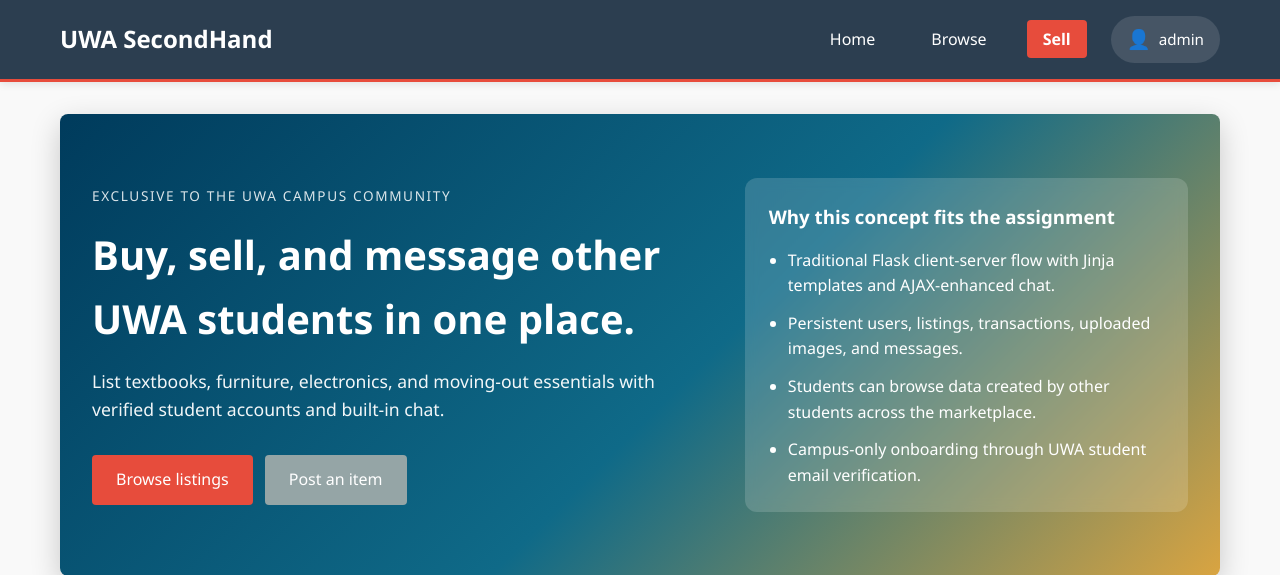
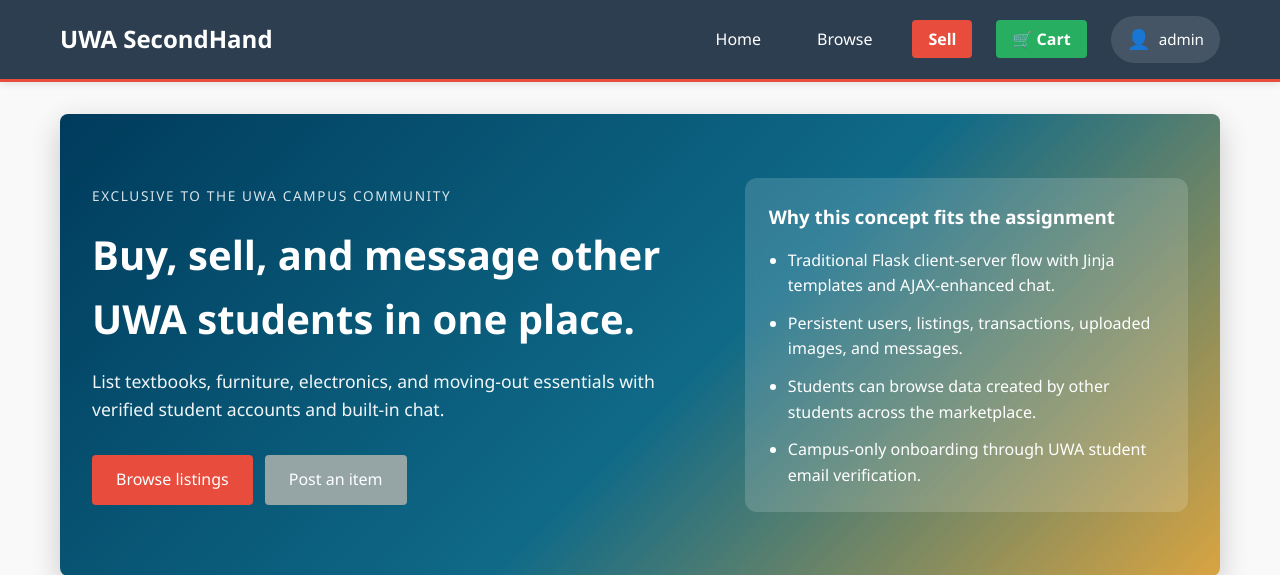
Before and after one commit to Solarch1022/CITS-5505-GroupProject, a Flask app: page / in a window 1280 px wide. Shown: the top 575 px of the page. Run offline with Flask 3, Linux system fonts and the light colour scheme; a user stored in the database is signed in; some libraries are stand-ins or nearby versions.

Commit message:
feat: provide add to cart button

```diff
--- a/src/app.py
+++ b/src/app.py
@@ -13,7 +13,7 @@ from werkzeug.utils import secure_filename
 sys.path.insert(0, os.path.dirname(__file__))
 
 from config import config
-from models import Conversation, Item, ItemImage, Message, PaymentMethod, Transaction, User, Wallet, WalletEntry, db
+from models import Conversation, Item, ItemImage, Message, PaymentMethod, Transaction, User, Wallet, WalletEntry, CartItem, db
 
 
 ITEM_CATEGORIES = ['Electronics', 'Furniture', 'Clothing', 'Books', 'Sports', 'Other']
@@ -1107,6 +1107,11 @@ def create_app(config_name='development'):
             total=len(items),
         )
 
+    @app.route('/cart')
+    @login_required
+    def cart_page():
+        return render_template('cart.html')
+
     @app.route('/login', methods=['GET', 'POST'])
     @csrf_protect
     def login_page():
@@ -1760,6 +1765,166 @@ def create_app(config_name='development'):
             },
         }), 200
 
+    @app.route('/api/cart', methods=['GET'])
+    @login_required
+    def api_get_cart():
+        cart_items = CartItem.query.filter_by(user_id=current_user.id).all()
+        items = []
+        total_price = 0.0
+        for cart_item in cart_items:
+            item = cart_item.item
+            if item.is_sold or item.is_draft:
+                continue
+            item_total = round_money(item.price * cart_item.quantity)
+            total_price = round_money(total_price + item_total)
+            items.append({
+                'cart_item_id': cart_item.id,
+                'item': serialize_item(item),
+                'quantity': cart_item.quantity,
+                'item_total': item_total,
+            })
+        return jsonify({
+            'success': True,
+            'cart': {
+                'items': items,
+                'total_items': len(items),
+                'total_price': total_price,
+            }
+        }), 200
+
+    @app.route('/api/cart/add', methods=['POST'])
+    @login_required
+    def api_add_to_cart():
+        data = request.get_json() or {}
+        item_id = data.get('item_id')
+        quantity = int(data.get('quantity', 1))
+
+        if not item_id or quantity < 1:
+            return jsonify({'success': False, 'error': 'Invalid item or quantity'}), 400
+
+        item = get_item_or_none(item_id)
+        if not item or item.is_sold or item.is_draft:
+            return jsonify({'success': False, 'error': 'Item not available'}), 404
+
+        if quantity > item.quantity:
+            return jsonify({'success': False, 'error': f'Only {item.quantity} units available'}), 400
+
+        cart_item = CartItem.query.filter_by(user_id=current_user.id, item_id=item_id).first()
+        if cart_item:
+            cart_item.quantity += quantity
+        else:
+            cart_item = CartItem(user_id=current_user.id, item_id=item_id, quantity=quantity)
+            db.session.add(cart_item)
+
+        db.session.commit()
+        return jsonify({
+            'success': True,
+            'message': 'Item added to cart',
+            'cart_item': {
+                'id': cart_item.id,
+                'item_id': item_id,
+                'quantity': cart_item.quantity,
+            }
+        }), 201
+
+    @app.route('/api/cart/items/<int:item_id>', methods=['PATCH'])
+    @login_required
+    def api_update_cart_item(item_id):
+        data = request.get_json() or {}
+        quantity = int(data.get('quantity', 1))
+
+        if quantity < 1:
+            return jsonify({'success': False, 'error': 'Quantity must be at least 1'}), 400
+
+        item = get_item_or_none(item_id)
+        if not item or item.is_sold or item.is_draft:
+            return jsonify({'success': False, 'error': 'Item not available'}), 404
+
+        if quantity > item.quantity:
+            return jsonify({'success': False, 'error': f'Only {item.quantity} units available'}), 400
+
+        cart_item = CartItem.query.filter_by(user_id=current_user.id, item_id=item_id).first()
+        if not cart_item:
+            return jsonify({'success': False, 'error': 'Item not in cart'}), 404
+
+        cart_item.quantity = quantity
+        db.session.commit()
+        return jsonify({
+            'success': True,
+            'message': 'Cart item updated',
+            'cart_item': {
+                'id': cart_item.id,
+                'item_id': item_id,
+                'quantity': cart_item.quantity,
+            }
+        }), 200
+
+    @app.route('/api/cart/items/<int:item_id>', methods=['DELETE'])
+    @login_required
+    def api_remove_from_cart(item_id):
+        cart_item = CartItem.query.filter_by(user_id=current_user.id, item_id=item_id).first()
+        if not cart_item:
+            return jsonify({'success': False, 'error': 'Item not in cart'}), 404
+
+        db.session.delete(cart_item)
+        db.session.commit()
+        return jsonify({
+            'success': True,
+            'message': 'Item removed from cart'
+        }), 200
+
+    @app.route('/api/cart/checkout', methods=['POST'])
+    @login_required
+    def api_checkout_cart():
+        cart_items = CartItem.query.filter_by(user_id=current_user.id).all()
+        if not cart_items:
+            return jsonify({'success': False, 'error': 'Cart is empty'}), 400
+
+        transactions = []
+        errors = []
+
+        for cart_item in cart_items:
+            item = cart_item.item
+            if item.is_sold or item.is_draft:
+                errors.append(f'{item.title} is no longer available')
+                continue
+
+            if cart_item.quantity > item.quantity:
+                errors.append(f'Only {item.quantity} units of {item.title} available')
+                continue
+
+            transaction, error, _ = complete_purchase(item, current_user, quantity=cart_item.quantity)
+            if error:
+                errors.append(f'{item.title}: {error}')
+            else:
+                transactions.append(transaction)
+                db.session.delete(cart_item)
+
+        if errors:
+            db.session.rollback()
+            return jsonify({
+                'success': False,
+                'error': 'Some items could not be purchased',
+                'errors': errors,
+                'transactions': [{'id': t.id, 'item': t.item.title} for t in transactions]
+            }), 400
+
+        db.session.commit()
+        return jsonify({
+            'success': True,
+            'message': f'Successfully purchased {len(transactions)} item{"s" if len(transactions) != 1 else ""}',
+            'transactions': [
+                {
+                    'id': t.id,
+                    'item_id': t.item_id,
+                    'item_title': t.item.title,
+                    'quantity': t.quantity_bought,
+                    'price': t.price,
+                }
+                for t in transactions
+            ]
+        }), 200
+
     return app
 
 
--- a/src/models.py
+++ b/src/models.py
@@ -227,3 +227,25 @@ class Message(db.Model):
 
     def __repr__(self):
         return f'<Message {self.id} conversation={self.conversation_id}>'
+
+
+class CartItem(db.Model):
+    __tablename__ = 'cart_items'
+
+    id = db.Column(db.Integer, primary_key=True)
+    user_id = db.Column(db.Integer, db.ForeignKey('users.id'), nullable=False, index=True)
+    item_id = db.Column(db.Integer, db.ForeignKey('items.id'), nullable=False, index=True)
+    quantity = db.Column(db.Integer, default=1, nullable=False)
+    created_at = db.Column(db.DateTime, default=datetime.utcnow, index=True)
+    updated_at = db.Column(db.DateTime, default=datetime.utcnow, onupdate=datetime.utcnow)
+
+    item = db.relationship('Item', backref=db.backref('cart_items', lazy=True))
+    user = db.relationship('User', backref=db.backref('cart_items', lazy=True))
+
+    __table_args__ = (
+        db.UniqueConstraint('user_id', 'item_id', name='uq_cart_user_item'),
+        db.Index('idx_cart_user_created', 'user_id', 'created_at'),
+    )
+
+    def __repr__(self):
+        return f'<CartItem user={self.user_id} item={self.item_id} qty={self.quantity}>'
--- a/src/static/css/style.css
+++ b/src/static/css/style.css
@@ -81,6 +81,11 @@ body.modal-open {
 
 .btn-sell {
     background-color: #e74c3c !important;
+    font-weight: bold;
+}
+
+.btn-cart {
+    background-color: #27ae60 !important;
     font-weight: bold;
 }
 
--- a/src/templates/base.html
+++ b/src/templates/base.html
@@ -16,6 +16,7 @@
                 <li><a href="{{ url_for('browse_items') }}">Browse</a></li>
                 {% if current_user.is_authenticated %}
                     <li><a href="{{ url_for('sell_item_page') }}" class="btn-sell">Sell</a></li>
+                    <li><a href="{{ url_for('cart_page') }}" class="btn-cart" id="cartLink">🛒 Cart</a></li>
                     <li class="nav-user-dropdown">
                         <button class="nav-user-button" id="userMenuBtn">
                             <span class="user-icon">👤</span>
```
Also changed, not shown: src/templates/item_detail.html (+29 -1 lines).
